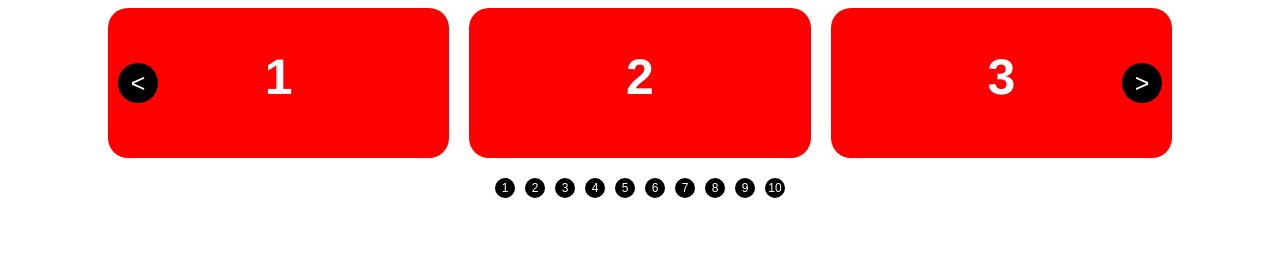
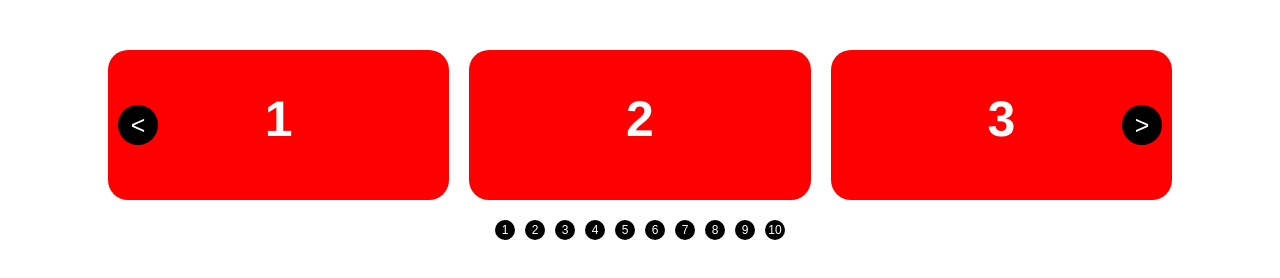
Before and after one commit to sasaafanasienka/Carousel, a React app: page / in a window 1280 px wide. Built offline with nearby package versions, Linux system fonts and the light colour scheme.

Commit message:
some bгgs fixed

```diff
--- a/src/components/App.css
+++ b/src/components/App.css
@@ -4,3 +4,9 @@
     padding: 0 100px 0 100px;
     margin: 0;
 }
+
+.inputs {
+    display: flex;
+    flex-direction: column;
+    margin-bottom: 50px;
+}
--- a/src/components/App.js
+++ b/src/components/App.js
@@ -1,27 +1,24 @@
-import React, { Component } from "react";
+import React, { Component, useState } from "react";
 import './App.css'
 import '../styles/anyClassName.css'
 import Carousel from "./Carousel/Carousel"
 
 function App() {
 
-    const contentArr = [
-        <div className='anyClassName'>1</div>,
-        <div className='anyClassName'>2</div>,
-        <div className='anyClassName'>3</div>,
-        <div className='anyClassName'>4</div>,
-        <div className='anyClassName'>5</div>,
-        <div className='anyClassName'>6</div>,
-        <div className='anyClassName'>7</div>,
-        <div className='anyClassName'>8</div>,
-        <div className='anyClassName'>9</div>,
-        <div className='anyClassName'>10</div>,
-    ]
+    function makeContentArr(numberOfItems) {
+        let contentArr = []
+        for (let i = 0; i < numberOfItems; i++) {
+            contentArr.push(
+                <div className='anyClassName'>{i + 1}</div>
+            )
+        }
+        return contentArr
+    }
 
     return (
         <div className='App'>
             <Carousel
-                content={contentArr}
+                content={makeContentArr(10)}
                 gap={20}
                 itemsOnScreen={3}
                 loop={true}
--- a/src/components/Carousel/Carousel.css
+++ b/src/components/Carousel/Carousel.css
@@ -8,4 +8,5 @@
     flex-direction: column;
     overflow: hidden;
     padding: 0 0 60px 0;
+    margin: 50px 0;
 }
--- a/src/components/Carousel/Carousel.js
+++ b/src/components/Carousel/Carousel.js
@@ -11,49 +11,39 @@ function Carousel(props) {
 
     const [touchPoint, savePoint] = useState(0)
     const [currentPosition, savePosition] = useState(0)
-    const [state, setState] = useState({
-        componentWasMounted: false
-    })
+    const [itemsOnScreen, setItemsOnScreen] = useState(props.itemsOnScreen ? props.itemsOnScreen : 1)
+    const [gap, setGap] = useState(props.gap ? props.gap : '10px')
+    const [loop, setLoop] = useState(props.loop ? props.loop : false)
+    const [itemsQuantity, setItemsQuantity] = useState(props.content.length)
+    const [DOMItemsQuantity, setDOMItemsQuantity] = useState(loop && itemsQuantity > itemsOnScreen ? itemsQuantity + 2 * itemsOnScreen : itemsQuantity)
+    const [itemWidth, setItemWidth] = useState(0)
+    const [rightPositionsArr, setRightPositionsArr] = useState([])
+    const [gridTemplate, setGridTemplate] = useState('')
+    const [wasMounted, setWasMounted] = useState(false)
 
     useEffect(() => {
-        if (!state.componentWasMounted) {
+        if (!wasMounted) {
             const carouselWidth = document.querySelector('.Carousel').clientWidth
-            const itemsOnScreen = props.itemsOnScreen
-            const gap = props.gap
             const itemWidth = (carouselWidth - (gap * (itemsOnScreen - 1))) / itemsOnScreen
-            let itemsQuantity = props.content.length
-            let realItemsQuantity = itemsQuantity
-            if (props.loop && itemsQuantity > itemsOnScreen) {
-                realItemsQuantity = itemsQuantity + 2 * itemsOnScreen
-            }
-            let gridTemplate = ''
-            for (let i = 0; i < realItemsQuantity; i++) {
-                gridTemplate = gridTemplate.concat(`${itemWidth}px `)
-            }
+            let gridTemplate = `repeat(${DOMItemsQuantity}, ${itemWidth}px)`
             const rightPositionsArr = [0]
-            for (let i = 1; i <= realItemsQuantity - itemsOnScreen; i++) {
+            for (let i = 1; i <= DOMItemsQuantity - itemsOnScreen; i++) {
                 rightPositionsArr.push(-i * (itemWidth + gap))
             }
             let renderingPosition = 0
             if (props.loop && itemsQuantity > itemsOnScreen) {
                 renderingPosition = rightPositionsArr[itemsOnScreen]
             }
+            document.querySelector('.CarouselContent').style.left = `${renderingPosition}px`
+            document.querySelector('.CarouselContent').style.gap = `0px ${gap}px`
+            document.querySelector('.CarouselContent').style.gridTemplateColumns = gridTemplate
             savePosition(renderingPosition)
-            document.querySelector('.CarouselContent').style.left = `${renderingPosition}px`
-            document.querySelector('.CarouselContent').style.gap = `0px ${props.gap}px`
-            document.querySelector('.CarouselContent').style.gridTemplateColumns = gridTemplate
-            setState({
-                componentWasMounted: true,
-                carouselWidth: carouselWidth,
-                itemsOnScreen: itemsOnScreen,
-                itemsQuantity: itemsQuantity,
-                rightPositionsArr: rightPositionsArr,
-                gap: gap,
-                itemWidth: itemWidth,
-                gridTEmplate: gridTemplate,
-            })
+            setItemWidth(itemWidth)
+            setRightPositionsArr(rightPositionsArr)
+            setGridTemplate(gridTemplate)
+            setWasMounted(true);
         }
-    });
+    })
 
     function saveTouchPoint(event) {
         savePoint(event.targetTouches[0].clientX)
@@ -65,17 +55,17 @@ function Carousel(props) {
     }
 
     function buttonMove(direction) {
-        const currentIndex = state.rightPositionsArr.indexOf(currentPosition)
-        const newPosition = state.rightPositionsArr[currentIndex + direction]
+        const currentIndex = rightPositionsArr.indexOf(currentPosition)
+        const newPosition = rightPositionsArr[currentIndex + direction]
         if (newPosition !== undefined) {
             animatedMove(currentPosition, newPosition)
-            if (props.loop && state.rightPositionsArr.indexOf(newPosition) === 0) {
-                flashMove(state.rightPositionsArr[state.itemsQuantity])
-                savePosition(state.rightPositionsArr[state.itemsQuantity])
+            if (loop && rightPositionsArr.indexOf(newPosition) === 0) {
+                flashMove(rightPositionsArr[itemsQuantity])
+                savePosition(rightPositionsArr[itemsQuantity])
                 return
-            } else if (props.loop && state.rightPositionsArr.indexOf(newPosition) === state.rightPositionsArr.length - 1) {
-                flashMove(state.rightPositionsArr[state.rightPositionsArr.length - 1 - state.itemsQuantity])
-                savePosition(state.rightPositionsArr[state.rightPositionsArr.length - 1 - state.itemsQuantity])
+            } else if (loop && rightPositionsArr.indexOf(newPosition) === rightPositionsArr.length - 1) {
+                flashMove(rightPositionsArr[rightPositionsArr.length - 1 - itemsQuantity])
+                savePosition(rightPositionsArr[rightPositionsArr.length - 1 - itemsQuantity])
                 return
             }
             savePosition(newPosition)
@@ -85,12 +75,12 @@ function Carousel(props) {
 
     function paginationMove(id) {
         let loopCorrection = 0
-        if (props.loop && props.content.length > state.itemsOnScreen) {
-            loopCorrection = state.itemsOnScreen;
+        if (loop && itemsQuantity > itemsOnScreen) {
+            loopCorrection = itemsOnScreen;
         }
-        let newPosition = state.rightPositionsArr[Number(id) + loopCorrection]
+        let newPosition = rightPositionsArr[Number(id) + loopCorrection]
         if (newPosition === undefined) {
-            newPosition = state.rightPositionsArr[state.itemsQuantity - state.itemsOnScreen]
+            newPosition = rightPositionsArr[itemsQuantity - itemsOnScreen]
         }
         if (newPosition !== currentPosition) {
             animatedMove(currentPosition, newPosition)
@@ -101,28 +91,28 @@ function Carousel(props) {
     function positionAdjust() {
         const currentX = Number(document.querySelector('.CarouselContent').style.left.slice(0, -2))
         let nearestRightPos = 0
-        for (let i = 1; i < state.rightPositionsArr.length; i++) {
-            if (Math.abs(currentX - state.rightPositionsArr[i]) < Math.abs(currentX - state.rightPositionsArr[nearestRightPos])) {
+        for (let i = 1; i < rightPositionsArr.length; i++) {
+            if (Math.abs(currentX - rightPositionsArr[i]) < Math.abs(currentX - rightPositionsArr[nearestRightPos])) {
                 nearestRightPos = i
             }
         }
-        let newPosition = state.rightPositionsArr[nearestRightPos]
+        let newPosition = rightPositionsArr[nearestRightPos]
         animatedMove(currentX, newPosition)
-        if (props.loop && state.rightPositionsArr.indexOf(newPosition) === 0) {
-            flashMove(state.rightPositionsArr[state.itemsQuantity])
-            savePosition(state.rightPositionsArr[state.itemsQuantity])
+        if (loop && rightPositionsArr.indexOf(newPosition) === 0) {
+            flashMove(rightPositionsArr[itemsQuantity])
+            savePosition(rightPositionsArr[itemsQuantity])
             return
-        } else if (props.loop && state.rightPositionsArr.indexOf(newPosition) === state.rightPositionsArr.length - 1) {
-            flashMove(state.rightPositionsArr[state.rightPositionsArr.length - 1 - state.itemsQuantity])
-            savePosition(state.rightPositionsArr[state.rightPositionsArr.length - 1 - state.itemsQuantity])
+        } else if (loop && rightPositionsArr.indexOf(newPosition) === rightPositionsArr.length - 1) {
+            flashMove(rightPositionsArr[rightPositionsArr.length - 1 - itemsQuantity])
+            savePosition(rightPositionsArr[rightPositionsArr.length - 1 - itemsQuantity])
             return
         }
-        savePosition(state.rightPositionsArr[nearestRightPos])
+        savePosition(rightPositionsArr[nearestRightPos])
     }
 
     return(
         <div className='Carousel'>
-            <CarouselContent content={makeContentDOM(props.content, props.itemsOnScreen, props.loop)}
+            <CarouselContent content={makeContentDOM(props.content, itemsOnScreen, loop)}
                              onTouch={saveTouchPoint}
                              onMove={touchMove}
                              onTouchEnd={positionAdjust}
@@ -134,7 +124,7 @@ function Carousel(props) {
                             onMove={buttonMove}
             />
             <CarouselPagination onMove={paginationMove}
-                                itemsQuantity={state.itemsQuantity}
+                                itemsQuantity={itemsQuantity}
             />
         </div>
     )
--- a/src/components/Carousel/components/CarouselButton/CarouselButton.css
+++ b/src/components/Carousel/components/CarouselButton/CarouselButton.css
@@ -12,6 +12,9 @@
     font-size: 25px;
     padding: 0;
     text-align: center;
+    outline: none;
+    -webkit-tap-highlight-color: rgba(255, 255, 255, 0);
+    -webkit-tap-highlight-color: transparent;
 }
 
 .CarouselButton_previous {
--- a/src/components/Carousel/components/CarouselPageLink/CarouselPageLink.css
+++ b/src/components/Carousel/components/CarouselPageLink/CarouselPageLink.css
@@ -13,6 +13,10 @@
     text-align: center;
     font-size: 12px;
 
+    outline: none;
+    -webkit-tap-highlight-color: rgba(255, 255, 255, 0);
+    -webkit-tap-highlight-color: transparent;
+
 }
 
 .CarouselPageLink:last-of-type {
--- a/src/components/Carousel/utilits/makeContentDOM.js
+++ b/src/components/Carousel/utilits/makeContentDOM.js
@@ -1,14 +1,38 @@
+import React, { Component } from "react";
+
 function makeContentDOM(content, itemsOnScreen, loop) {
-    if (loop && content.length <= itemsOnScreen) {
-        return content
+    if (!loop || content.length <= itemsOnScreen) {
+        let editedContent =[]
+        for( let i = 0; i < content.length; i++) {
+            editedContent.push(
+                <div key={i}>
+                    {content[i]}
+                </div>
+            )
+        }
+        return editedContent
     } else {
         let infiniteContent = []
         for (let i = content.length - itemsOnScreen; i < content.length; i++) {
-            infiniteContent.push(content[i])
+            infiniteContent.push(
+                <div key={i - content.length}>
+                    {content[i]}
+                </div>
+            )
         }
-        infiniteContent = infiniteContent.concat(content)
+        for (let i = 0; i < content.length; i++) {
+            infiniteContent.push(
+                <div key={i}>
+                    {content[i]}
+                </div>
+            )
+        }
         for (let i = 0; i < itemsOnScreen; i++) {
-            infiniteContent.push(content[i])
+            infiniteContent.push(
+                <div key={i + content.length}>
+                    {content[i]}
+                </div>
+            )
         }
         return infiniteContent
     }
```
